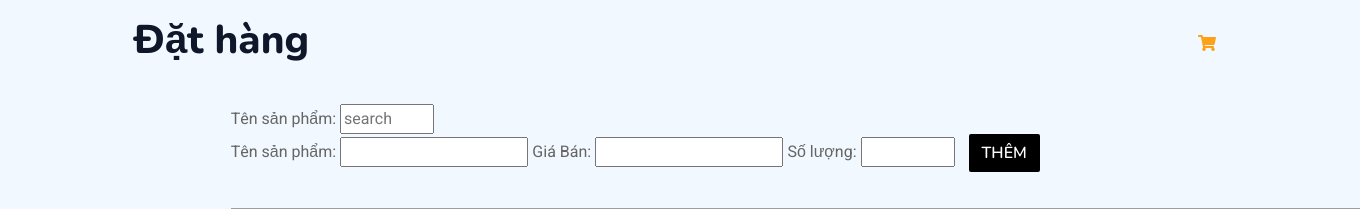
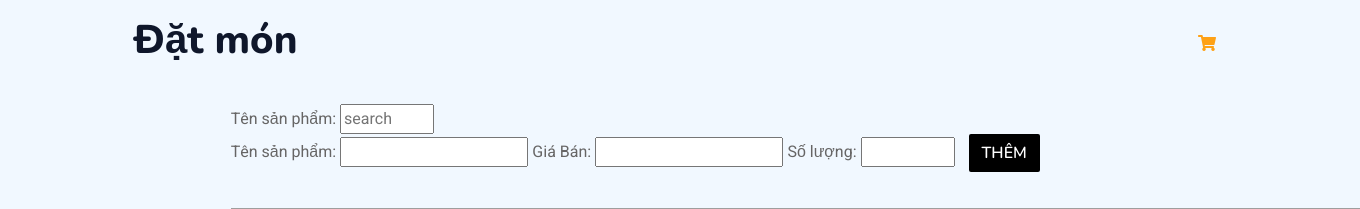
Before and after one commit to NgTienDung255/Final_PHP, a PHP site: page /views/manhinhoder.php in a window 1360 px wide; the page is wider, and only the part inside the window is pictured. Shown: the top 209 px of that part. Run offline with PHP 8.4, Linux system fonts and the light colour scheme; data comes from the database, SQL or seed files in the repository; some libraries are stand-ins or nearby versions; grey boxes are pictures that could not be loaded.

Commit message:
đặt món

```diff
--- a/views/manhinhoder.php
+++ b/views/manhinhoder.php
@@ -19,7 +19,7 @@ if (isset($_GET["page_layout"])) {
 <head>
     <meta charset="UTF-8" />
     <meta name="viewport" content="width=device-width, initial-scale=1.0" />
-    <title>Đặt hàng</title>
+    <title>Đặt món</title>
     <!-- Đối với Bootstrap CSS -->
     <link href="https://cdn.jsdelivr.net/npm/bootstrap@5.3.0/dist/css/bootstrap.min.css" rel="stylesheet" />
     <style>
@@ -69,7 +69,7 @@ if (isset($_GET["page_layout"])) {
 <body>
     <div class="container mt-3">
         <div class="d-flex justify-content-between align-items-center">
-            <h1>Đặt hàng</h1>
+            <h1>Đặt món</h1>
             <a href="manhinhoder.php?page_layout=giohang">
                 <i style="margin-right: 10px" class="fas">&#xf07a;</i>
             </a>
```
